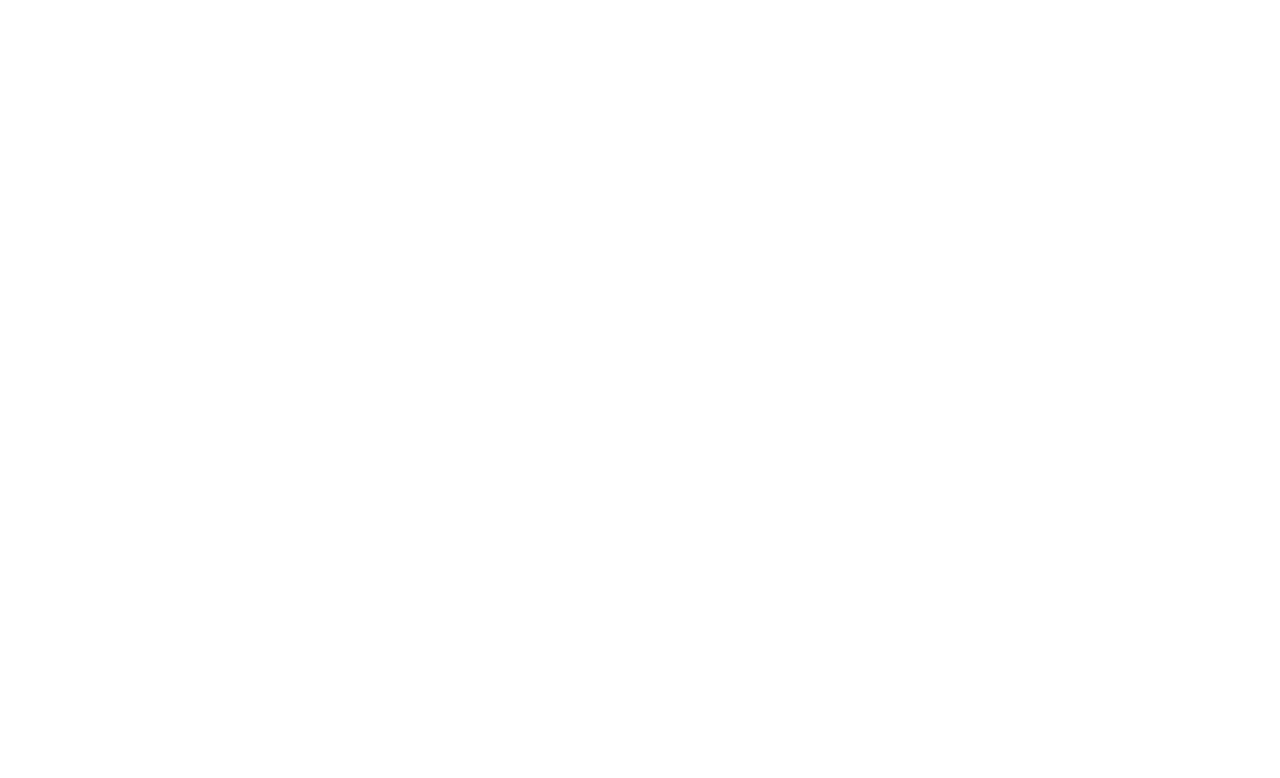
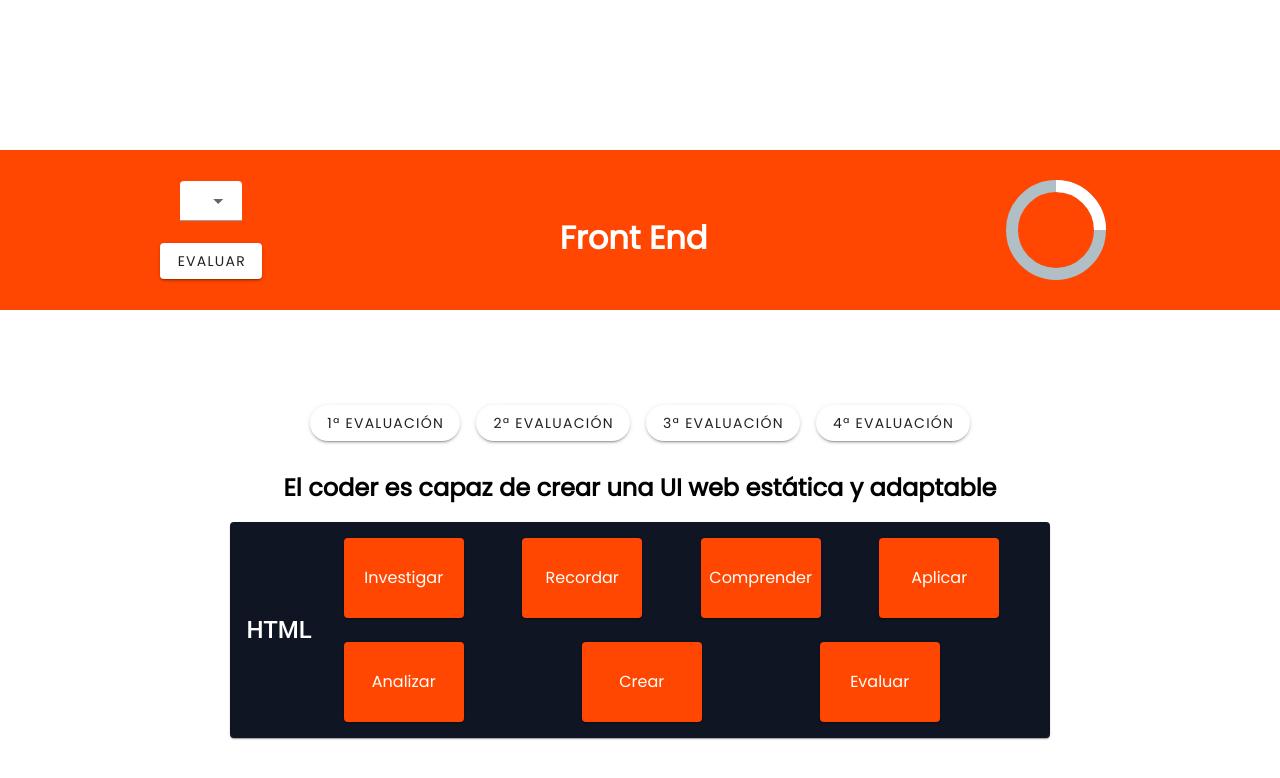
Before and after one commit to SantiagoMatilla/AutoevaluacionF5_Frontend, a Vue app in the folder F5-Auto-Evaluation/: page / in a window 1280 px wide. Before the commit this address had no page. Shown: the top 778 px of the page. Built offline with nearby package versions, Linux system fonts and the light colour scheme.

Commit message:
added function for coder name

```diff
--- a/F5-Auto-Evaluation/src/components/ContentCard.vue
+++ b/F5-Auto-Evaluation/src/components/ContentCard.vue
@@ -10,6 +10,7 @@ const skill = data.getAll().skill;
 </script>
 
 <template>
+        <h2>{{ skill }}</h2>
         <v-card color="#0F1523" width="64%" class="card">
             <div class="d-flex flex-no-wrap justify-space-around align-center">
                 <v-card-title class="text-h5">
@@ -24,4 +25,8 @@ const skill = data.getAll().skill;
 .card {
     margin: 2vh auto 0;
 }
+
+h2 {
+    text-align: center;
+}
 </style>
--- a/F5-Auto-Evaluation/src/components/Knowledge.vue
+++ b/F5-Auto-Evaluation/src/components/Knowledge.vue
@@ -10,7 +10,7 @@ const knowledgeArray = ["Investigar", "Recordar", "Comprender", "Aplicar", "Anal
       <v-row>
         <v-col v-for="n in 7" :key="n">
           <v-item v-slot="{ isSelected, toggle }">
-            <v-card :color="isSelected ? 'success' : 'red'" class="d-flex align-center" dark height="80" width="120"
+            <v-card :color="isSelected ? 'success' : '#FF4702'" class="d-flex align-center" dark height="80" width="120"
               @click="toggle">
               <v-scroll-y-transition>
                 <div class="text-h7  flex-grow-1 text-center">
@@ -23,41 +23,7 @@ const knowledgeArray = ["Investigar", "Recordar", "Comprender", "Aplicar", "Anal
       </v-row>
     </v-container>
   </v-item-group>
-
-
-
-
-  <!-- <main>
-        <section id="knowledge">
-            <v-sheet class="knowledgeSquare" :height="100" :width="100" rounded :elevation="24">Investigar</v-sheet>
-            <v-sheet class="knowledgeSquare" :height="100" :width="100" rounded :elevation="24">Recordar</v-sheet>
-            <v-sheet class="knowledgeSquare" :height="100" :width="100" rounded :elevation="24">Comprender</v-sheet>
-            <v-sheet class="knowledgeSquare" :height="100" :width="100" rounded :elevation="24">Aplicar</v-sheet>
-            <v-sheet class="knowledgeSquare" :height="100" :width="100" rounded :elevation="24">Analizar</v-sheet>
-            <v-sheet class="knowledgeSquare" :height="100" :width="100" rounded :elevation="24">Crear</v-sheet>
-            <v-sheet class="knowledgeSquare" :height="100" :width="100" rounded :elevation="24">Evaluar</v-sheet>
-        </section>
-
-    </main> -->
 </template>
 
 
-<style scoped>
-/*
-#knowledge {
-    margin: 8vh auto;
-    width: 70%;
-    display: flex;
-    justify-content: space-around;
-}
-
-.knowledgeSquare {
-    display: flex;
-    justify-content: center;
-    align-items: center;
-    text-align: center;
-    font-size: small;
-    background-color: var(--secondaryColor);
-    color: white;
-}*/
-</style>
+<style scoped></style>
--- a/F5-Auto-Evaluation/src/components/FrameworkBanner.vue
+++ b/F5-Auto-Evaluation/src/components/StackBanner.vue
@@ -3,21 +3,24 @@ import Service from '../services/dataService';
 
 const data = Service;
 
-const content = data.getAll().content;
-const skill = data.getAll().skill;
+
 const stack = data.getAll().stack;
 
-const coder = document.getElementById("coderSelection").value;
+function chooseCoder() {
+  const chosenCoder = document.getElementById("coderSelection").value;
+  document.getElementById("coderName").innerHTML = chosenCoder;
+}
 
 
 </script>
 
 <template>
   <section class="banner">
-    <div class="columnDiv">
-      <v-select id="coderSelection" label="Coder" :items="['California', 'Colorado', 'Florida', 'Georgia', 'Texas', 'Wyoming']"
+    <div class="columnDiv" id="coderDiv">
+      <v-select id="coderSelection" label="Coder" :items="['Diego Córdoba', 'Manuela Grajales', 'María Villaverde']"
         bg-color="white" density="compact">
       </v-select>
+      <v-btn @click="chooseCoder">Evaluar</v-btn>
     </div>
     <div class="columnDiv">
       <h1>{{ stack }}</h1>
@@ -29,18 +32,18 @@ const coder = document.getElementById("coderSelection").value;
     </div>
   </section>
   <section class="evaluationDetails">
-    <h2>{{ name + " " + surname }}</h2>
-
+    <article>
+      <h2 id="coderName"></h2>
+    </article>
     <v-sheet class="mx-auto">
       <v-slide-group show-arrows>
         <v-slide-group-item v-for="n in 4" :key="n" v-slot="{ isSelected, toggle }">
-          <v-btn class="ma-2" rounded :color="isSelected ? 'primary' : undefined" @click="toggle">
+          <v-btn class="ma-2" rounded :color="isSelected ? '#0F1523' : undefined" @click="toggle">
             {{ n }}ª Evaluación
           </v-btn>
         </v-slide-group-item>
       </v-slide-group>
     </v-sheet>
-
   </section>
 </template>
 
@@ -74,6 +77,12 @@ const coder = document.getElementById("coderSelection").value;
   padding: 0% 5%;
 }
 
+#coderDiv {
+  display: flex;
+  flex-direction: column;
+  align-items: center;
+}
+
 h1 {
   text-align: center;
   color: white;
@@ -88,4 +97,9 @@ h1 {
   justify-content: space-around;
   align-items: center;
 }
+
+article {
+  height: 24px;
+}
+
 </style>
--- a/F5-Auto-Evaluation/src/services/mock.json
+++ b/F5-Auto-Evaluation/src/services/mock.json
@@ -1,6 +1,6 @@
 
 {
     "content": "HTML",
-    "skill": "Es capaz de bla bla",
+    "skill": "El coder es capaz de crear una UI web estática y adaptable",
     "stack": "Front End"
 }
--- a/F5-Auto-Evaluation/src/views/Evaluation.vue
+++ b/F5-Auto-Evaluation/src/views/Evaluation.vue
@@ -1,10 +1,10 @@
 <script setup>
-import FrameworkBanner from '../components/FrameworkBanner.vue';
+import StackBanner from '../components/StackBanner.vue';
 import ContentCard from '../components/ContentCard.vue';
 </script>
 
 <template>
-    <FrameworkBanner />
+    <StackBanner />
     <ContentCard />
 </template>
 
```
Lines whose indentation alone changed are shown as unchanged.
